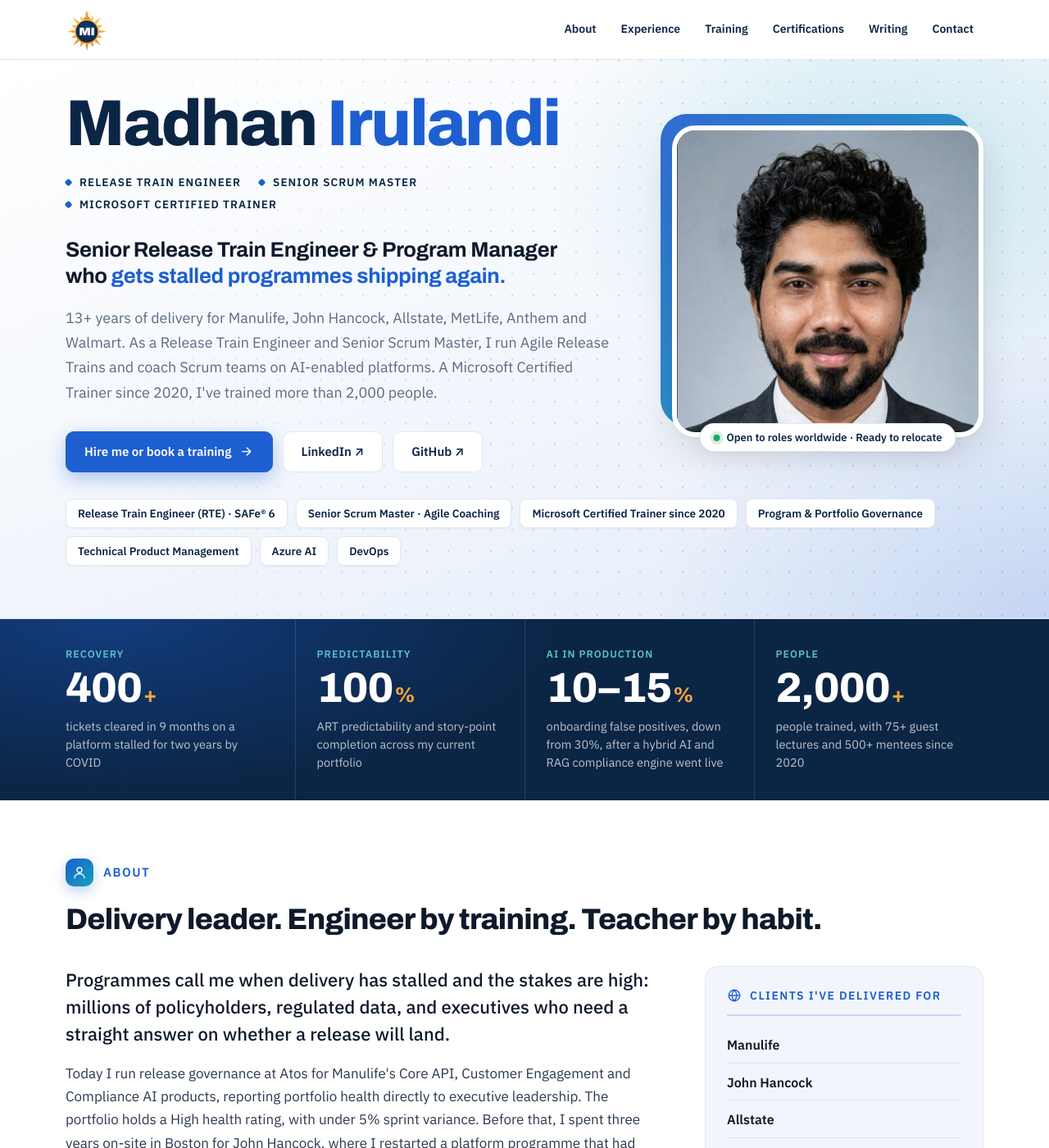
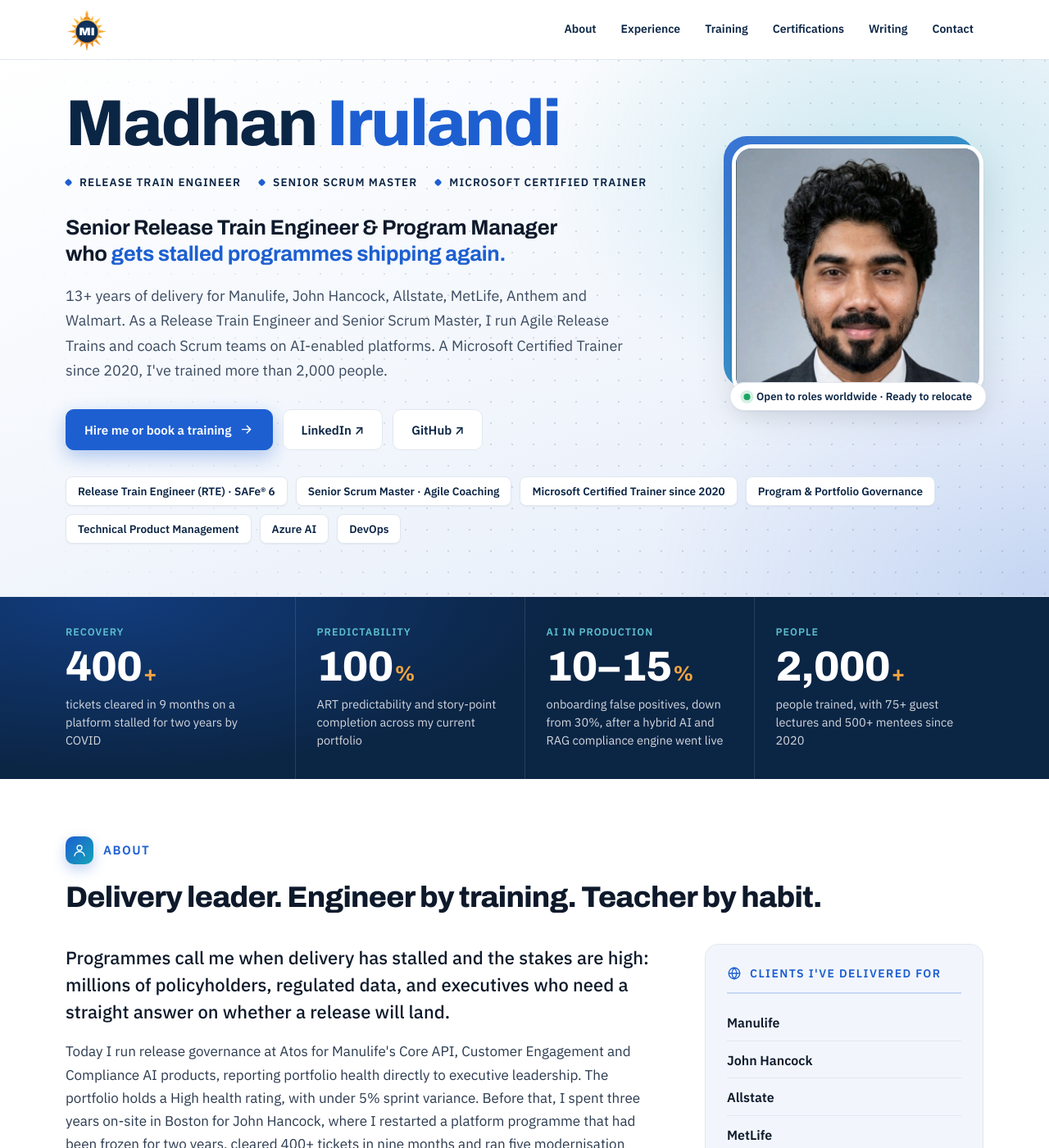
Before and after one commit to Madhan-I/Madhan-I.github.io, a Jekyll site: the page built from index.html, in a window 1280 px wide and 1400 px high. Shown: the whole window at 82% size. Built offline with Jekyll 4.4.1, drawn with Linux system fonts in a browser that asks for light colours.

Commit message:
Smaller hero photo, darker intro text, tidier status pill
Photo frame 380px to 320px (same 1200px image, so it stays sharp).
Intro text darker for contrast; light text on navy bands lifted.

Co-Authored-By: Claude Opus 5.5 <noreply@anthropic.com>
Claude-Session: https://claude.ai/code/session_01MFRrTt7LBDdX57m85KHNGp

```diff
--- a/assets/css/style.css
+++ b/assets/css/style.css
@@ -54,7 +54,7 @@ nav ul a:hover { color: var(--navy); background: var(--tint); }
     radial-gradient(circle at 1px 1px, color-mix(in srgb, var(--navy) 14%, transparent) 1px, transparent 1.5px) 0 0 / 26px 26px;
   mask-image: linear-gradient(90deg, transparent 0%, #000 45%); -webkit-mask-image: linear-gradient(90deg, transparent 0%, #000 45%); }
 .hero { position: relative; display: grid; grid-template-columns: minmax(0, 1fr); gap: 32px; padding-block: clamp(24px, 3vw, 40px) clamp(36px, 5vw, 64px); }
-.hero.has-photo { grid-template-columns: minmax(0, 1fr) clamp(260px, 30vw, 380px); align-items: center; column-gap: clamp(32px, 5vw, 72px); }
+.hero.has-photo { grid-template-columns: minmax(0, 1fr) clamp(240px, 24vw, 320px); align-items: center; column-gap: clamp(32px, 5vw, 72px); }
 .hero .hire-for { grid-column: 1 / -1; }
 .eyebrow { display: inline-flex; align-items: center; gap: 10px; font: 600 12.5px/1.4 var(--mono); letter-spacing: .08em; text-transform: uppercase; color: var(--navy); background: #FFFFFF; border: 1px solid var(--line); border-radius: 999px; padding: 7px 14px 7px 12px; box-shadow: var(--shadow); }
 .dot { width: 8px; height: 8px; border-radius: 50%; background: #1AA563; box-shadow: 0 0 0 4px rgba(26, 165, 99, .18); flex: none; }
@@ -66,7 +66,7 @@ h1 .last { color: var(--brand); }
 .roles span::before { content: ""; width: 7px; height: 7px; border-radius: 2px; background: var(--brand); transform: rotate(45deg); }
 .role { font-weight: 700; font-size: clamp(21px, 2.3vw, 30px); line-height: 1.25; letter-spacing: -0.01em; margin: 30px 0 0; max-width: 30ch; color: var(--ink); font-family: var(--display); }
 .role em { font-style: normal; color: var(--brand); }
-.lede { color: var(--muted); font-size: clamp(16px, 1.4vw, 18px); line-height: 1.7; max-width: 64ch; margin: 20px 0 0; }
+.lede { color: #3A4A60; font-size: clamp(16px, 1.4vw, 18px); line-height: 1.7; max-width: 64ch; margin: 20px 0 0; }
 .ctas { display: flex; gap: 12px; flex-wrap: wrap; margin-top: 32px; }
 .btn { display: inline-flex; align-items: center; gap: 10px; font: 600 15px/1 var(--body); padding: 15px 22px; border-radius: 10px; border: 1.5px solid var(--navy); background: var(--navy); color: #FFFFFF; text-decoration: none; cursor: pointer; transition: transform .18s ease, box-shadow .18s ease, background .18s ease; }
 .btn:hover { transform: translateY(-2px); box-shadow: var(--shadow-lg); }
@@ -75,9 +75,9 @@ h1 .last { color: var(--brand); }
 .btn.ghost:hover { border-color: var(--navy); }
 .hire-for { display: flex; flex-wrap: wrap; gap: 10px; }
 .chip { font: 600 13.5px/1.2 var(--body); color: var(--navy); background: #FFFFFF; border: 1px solid var(--line); padding: 9px 14px; border-radius: 8px; box-shadow: 0 1px 2px rgba(14, 26, 43, .05); }
-.portrait { position: relative; margin: 0; justify-self: center; width: 100%; max-width: 380px; }
-.portrait img { display: block; width: 100%; height: auto; aspect-ratio: 1; object-fit: cover; border-radius: 28px; border: 6px solid #FFFFFF; box-shadow: var(--shadow-lg); }
-.portrait::before { content: ""; position: absolute; inset: -14px 14px 14px -14px; border-radius: 32px; background: linear-gradient(135deg, var(--brand), var(--brand-2)); z-index: -1; opacity: .9; }
+.portrait { position: relative; margin: 0; justify-self: center; width: 100%; max-width: 320px; }
+.portrait img { display: block; width: 100%; height: auto; aspect-ratio: 1; object-fit: cover; border-radius: 24px; border: 5px solid #FFFFFF; box-shadow: var(--shadow-lg); }
+.portrait::before { content: ""; position: absolute; inset: -10px 10px 10px -10px; border-radius: 28px; background: linear-gradient(135deg, var(--brand), var(--brand-2)); z-index: -1; opacity: .85; }
 .portrait figcaption { position: absolute; left: 50%; bottom: -18px; transform: translateX(-50%); white-space: nowrap; display: inline-flex; align-items: center; gap: 8px; font: 600 13px/1 var(--body); color: var(--navy); background: #FFFFFF; border: 1px solid var(--line); border-radius: 999px; padding: 10px 16px; box-shadow: var(--shadow); }
 .portrait figcaption .ic { color: var(--brand); }
 @media (max-width: 860px) {
@@ -110,7 +110,7 @@ h1 .last { color: var(--brand); }
 .metric .tag { font: 600 11.5px/1 var(--mono); letter-spacing: .1em; text-transform: uppercase; color: color-mix(in srgb, var(--brand-2) 70%, #FFFFFF); }
 .metric .n { font-family: var(--display); font-weight: 800; font-size: clamp(36px, 4vw, 54px); line-height: 1.05; letter-spacing: -0.02em; margin-top: 10px; color: #FFFFFF; }
 .metric .n small { font-size: .5em; color: var(--accent); margin-left: 2px; }
-.metric p { margin: 8px 0 0; color: rgba(255, 255, 255, .72); font-size: 14.5px; line-height: 1.5; }
+.metric p { margin: 8px 0 0; color: rgba(255, 255, 255, .82); font-size: 14.5px; line-height: 1.5; }
 @media (max-width: 900px) { .board { grid-template-columns: repeat(2, minmax(0, 1fr)); } .metric:nth-child(3) { border-left: 0; padding-left: 0; } .metric { border-top: 1px solid rgba(255, 255, 255, .12); } .metric:nth-child(-n+2) { border-top: 0; } }
 @media (max-width: 520px) { .board { grid-template-columns: 1fr; } .metric { border-left: 0; padding-left: 0; } .metric:nth-child(2) { border-top: 1px solid rgba(255, 255, 255, .12); } }
 
@@ -186,7 +186,7 @@ h1 .last { color: var(--brand); }
 /* ---------- training (navy slide) ---------- */
 .train-grid { display: grid; grid-template-columns: minmax(0, 1.05fr) minmax(0, 1fr); gap: clamp(28px, 5vw, 72px); align-items: start; }
 .big { font-family: var(--display); font-weight: 600; font-size: clamp(21px, 2.1vw, 27px); line-height: 1.4; color: #FFFFFF; margin: 0; }
-.train-note { margin: 18px 0 0; font-size: 16px; color: rgba(255, 255, 255, .72); }
+.train-note { margin: 18px 0 0; font-size: 16px; color: rgba(255, 255, 255, .82); }
 .facts { display: grid; grid-template-columns: repeat(3, minmax(0, 1fr)); gap: 14px; margin-top: 30px; }
 .facts div { background: rgba(255, 255, 255, .06); border: 1px solid rgba(255, 255, 255, .12); border-radius: 14px; padding: 18px; }
 .facts b { display: block; font: 800 clamp(26px, 2.6vw, 36px)/1 var(--display); color: #FFFFFF; }
@@ -387,3 +387,10 @@ nav ul a:hover { color: var(--brand); background: color-mix(in srgb, var(--brand
 .mark-name { font-size: 19px; transform: translateY(2.5px); }
 nav.name-hidden .mark-name { transform: translate(-8px, 2.5px); }
 nav .wrap { padding-block: 10px; }
+
+/* Status pill under the photo: never wider than the photo frame on mid-size screens */
+@media (min-width: 761px) and (max-width: 1279px) {
+  .portrait figcaption { white-space: nowrap; line-height: 1.35; font-size: 12.5px; padding: 8px 16px; }
+  .portrait figcaption .sep { display: block; height: 0; overflow: hidden; }
+  .portrait figcaption .st { text-align: left; }
+}
--- a/index.html
+++ b/index.html
@@ -22,7 +22,7 @@ layout: default
     {% if p.photo != "" %}
     <figure class="portrait">
       <img src="{{ '/assets/images/' | append: p.photo | relative_url }}" alt="{{ p.name_first }} {{ p.name_last }}" width="1200" height="1200" fetchpriority="high">
-      <figcaption><span class="dot" aria-hidden="true"></span> {{ p.status }}</figcaption>
+      <figcaption><span class="dot" aria-hidden="true"></span> <span class="st">{{ p.status | replace: " · ", '<span class="sep"> · </span>' }}</span></figcaption>
     </figure>
     {% endif %}
     <div class="hire-for" aria-label="Areas of expertise">
```
